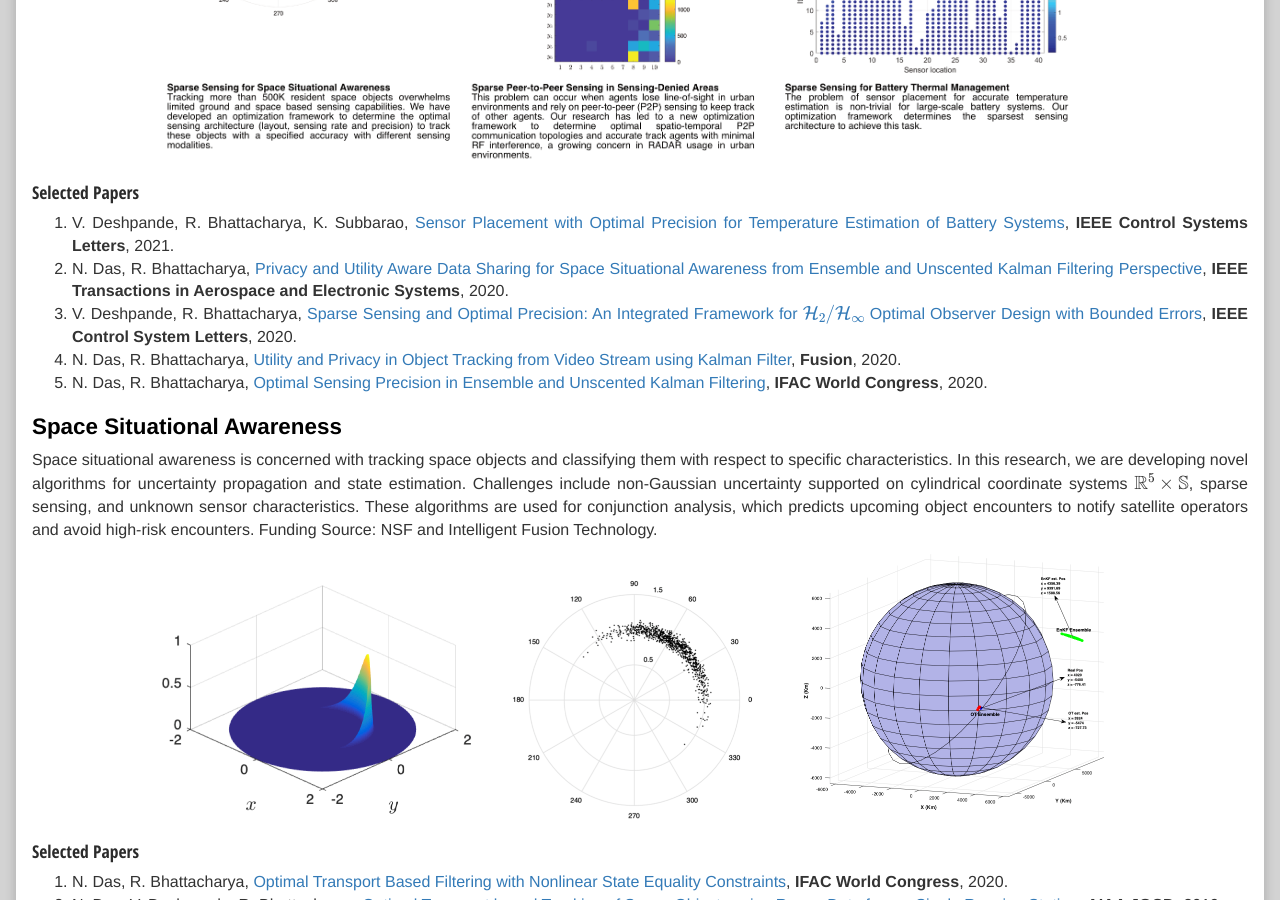
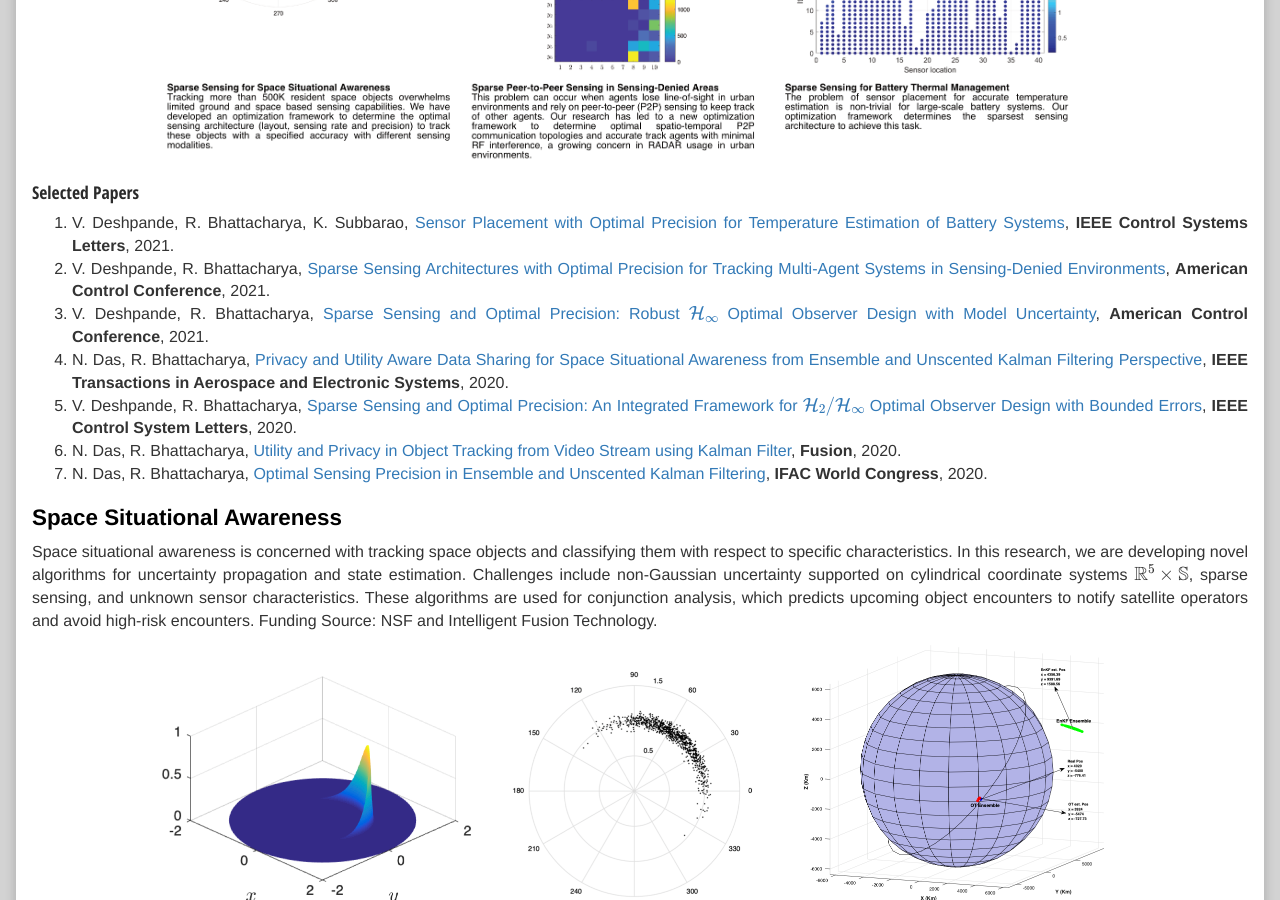
Before and after one commit to isrlab/isrlab.github.io, a Jekyll site: the page built from index.md, in a window 1280 px wide and 900 px high, scrolled down 1367 px. Built offline with Jekyll 4.4.1, drawn with Linux system fonts in a browser that asks for light colours; nearby versions of some CDN libraries.

Commit message:
Update index.md

```diff
--- a/index.md
+++ b/index.md
@@ -25,6 +25,8 @@ We are interested in determining sparse architectures for control and estimation
 
 ### Selected Papers
   1. V. Deshpande, R. Bhattacharya, K. Subbarao, [Sensor Placement with Optimal Precision for Temperature Estimation of Battery Systems](https://arxiv.org/pdf/2105.05976.pdf), **IEEE Control Systems Letters**, 2021.
+  1. V. Deshpande, R. Bhattacharya, [Sparse Sensing Architectures with Optimal Precision for Tracking Multi-Agent Systems in Sensing-Denied Environments](https://arxiv.org/pdf/2103.00739.pdf), **American Control Conference**, 2021.
+  1. V. Deshpande, R. Bhattacharya, [Sparse Sensing and Optimal Precision: Robust $$\mathcal{H}_\infty$$ Optimal Observer Design with Model Uncertainty](https://arxiv.org/pdf/2009.01930.pdf), **American Control Conference**, 2021.
   1. N. Das, R. Bhattacharya, [Privacy and Utility Aware Data Sharing for Space Situational Awareness from Ensemble and Unscented Kalman Filtering Perspective](https://arxiv.org/pdf/1912.03775.pdf), **IEEE Transactions in Aerospace and Electronic Systems**, 2020.
   1. V. Deshpande, R. Bhattacharya, [Sparse Sensing and Optimal Precision: An Integrated Framework for  $$\mathcal{H}_2/\mathcal{H}_\infty$$ Optimal Observer Design with Bounded Errors](https://arxiv.org/pdf/2003.10887.pdf), **IEEE Control System Letters**, 2020.
   1. N. Das, R. Bhattacharya, [Utility and Privacy in Object Tracking from Video Stream using Kalman Filter](https://arxiv.org/pdf/2006.08098.pdf), **Fusion**, 2020.
```
